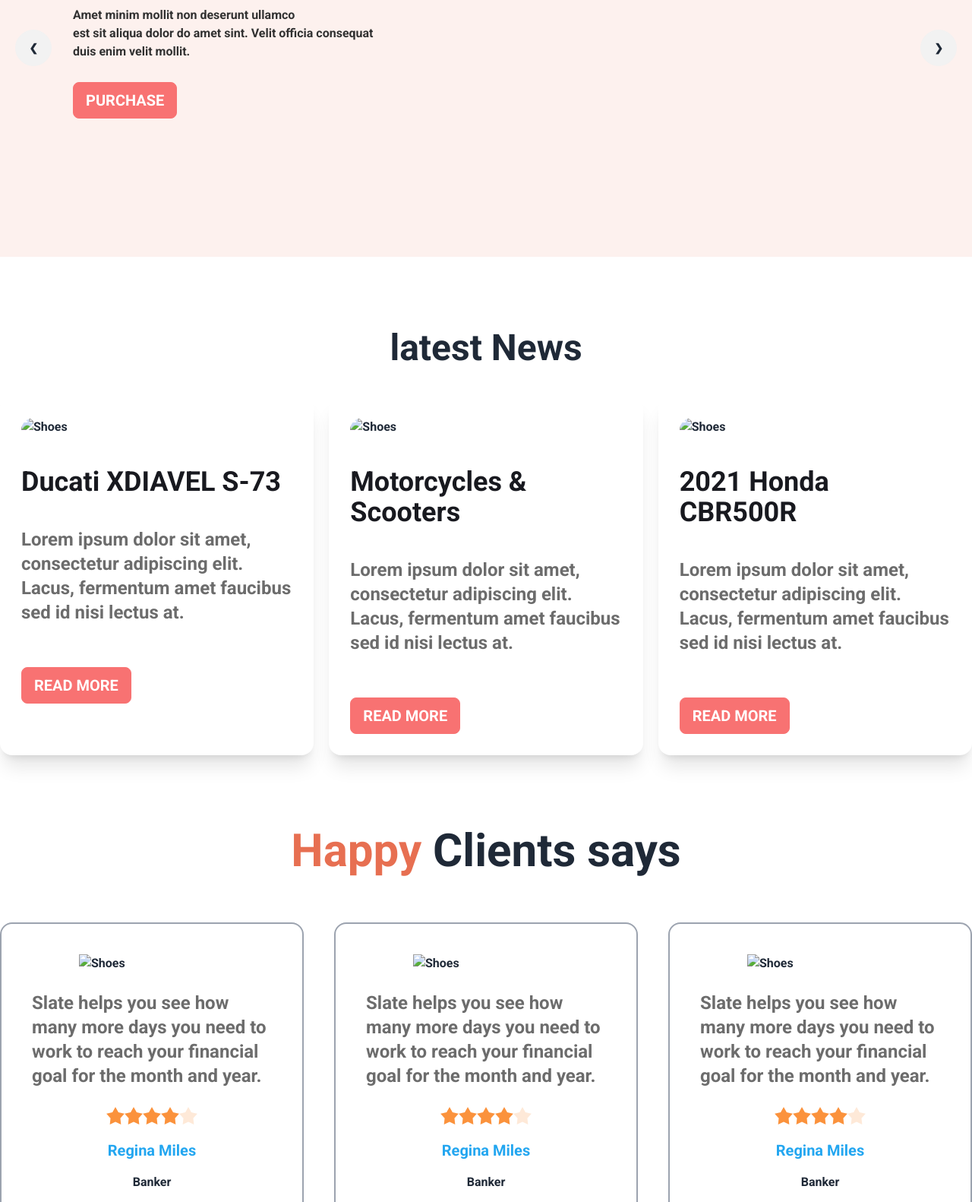
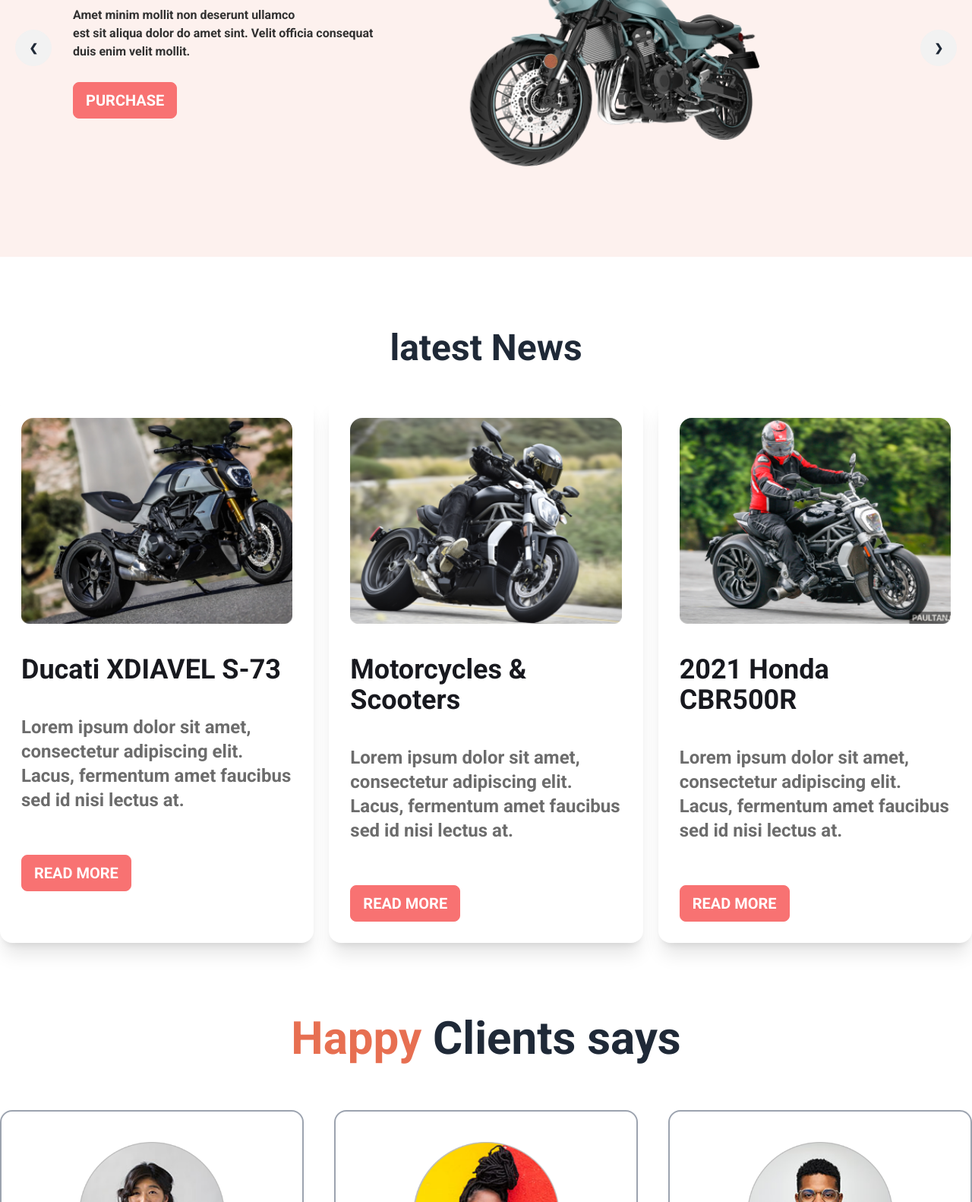
Before and after one commit to devalfares/biker-zone-resources, a plain HTML site: page index.html in a window 1280 px wide. Shown: the part 284-1866 px from the top of the page at 76% size. Drawn offline with nearby package versions, Linux system fonts and the light colour scheme; the site is published under a folder, as on GitHub Pages, so addresses that start at the root find nothing.

Commit message:
second commit

```diff
--- a/index.html
+++ b/index.html
@@ -66,7 +66,7 @@
 
                 </div>
                 <div class="flex-1">
-                    <img src="/images/slider/bike1.png" class="w-[400px]" />
+                    <img src="./images/slider/bike1.png" class="w-[400px]" />
                 </div>
               </div>
               <div class="absolute flex justify-between transform -translate-y-1/2 left-5 right-5 top-1/2">
@@ -86,7 +86,7 @@
 
                 </div>
                 <div class="flex-1">
-                    <img src="/images/slider/bike2.png" class="w-[400px]" />
+                    <img src="./images/slider/bike2.png" class="w-[400px]" />
                 </div>
               </div>
               <div class="absolute flex justify-between transform -translate-y-1/2 left-5 right-5 top-1/2">
@@ -106,7 +106,7 @@
 
                 </div>
                 <div class="flex-1">
-                    <img src="/images/slider/bike3.png" class="w-[400px]" />
+                    <img src="./images/slider/bike3.png" class="w-[400px]" />
                 </div>
               </div>
               <div class="absolute flex justify-between transform -translate-y-1/2 left-5 right-5 top-1/2">
@@ -126,7 +126,7 @@
 
                 </div>
                 <div class="flex-1">
-                    <img src="/images/slider/bike1.png" class="w-[400px]" />
+                    <img src="./images/slider/bike1.png" class="w-[400px]" />
                 </div>
               </div>
               <div class="absolute flex justify-between transform -translate-y-1/2 left-5 right-5 top-1/2">
@@ -149,7 +149,7 @@
       <div class="grid grid-cols-1 md:grid-cols-2 lg:grid-cols-3 gap-5 mt-10">
         <!-- first card -->
         <div class="card bg-base-100 shadow-xl p-7">
-          <figure class=""><img class="w-full" src="/images/others/latest1.png" alt="Shoes" /></figure>
+          <figure class=""><img class="w-full" src="./images/others/latest1.png" alt="Shoes" /></figure>
           <div class="mt-10 ">
             <h2 class="card-title   lg:text-4xl md:text-3xl sm:text-xl font-semibold text-[#18191F]">Ducati XDIAVEL S-73</h2>
             <p class="lg:text-2xl text-[#6C6C6C] font-normal leading-10 mt-10">Lorem ipsum dolor sit amet, consectetur adipiscing elit. Lacus, fermentum amet faucibus sed id nisi lectus at.</p>
@@ -160,7 +160,7 @@
         </div>
          <!-- secend card -->
          <div class="card bg-base-100 shadow-xl p-7">
-          <figure><img class="w-full"  src="/images/others/latest2.png" alt="Shoes" /></figure>
+          <figure><img class="w-full"  src="./images/others/latest2.png" alt="Shoes" /></figure>
           <div class="mt-10">
             <h2 class="card-title  lg:text-4xl md:text-3xl sm:text-xl font-semibold text-[#18191F]">Motorcycles & Scooters</h2>
             <p class="lg:text-2xl text-[#6C6C6C] font-normal leading-10 mt-10">Lorem ipsum dolor sit amet, consectetur adipiscing elit. Lacus, fermentum amet faucibus sed id nisi lectus at.</p>
@@ -171,7 +171,7 @@
         </div>
          <!-- third card -->
          <div class="card bg-base-100 shadow-xl p-7">
-          <figure><img class="w-full"  src="/images/others/latest3.png" alt="Shoes" /></figure>
+          <figure><img class="w-full"  src="./images/others/latest3.png" alt="Shoes" /></figure>
           <div class="mt-10">
             <h2 class="card-title  lg:text-4xl md:text-3xl sm:text-xl font-semibold text-[#18191F]">2021 Honda CBR500R</h2>
             <p class="lg:text-2xl text-[#6C6C6C] font-normal leading-10 mt-10">Lorem ipsum dolor sit amet, consectetur adipiscing elit. Lacus, fermentum amet faucibus sed id nisi lectus at.</p>
@@ -191,7 +191,7 @@
 
         <!-- firset review -->
         <div class="card bg-base-100 p-10 mt-16 border-2 border-gray-400">
-          <figure><img class="w-48" src="/images/others/user-2.png" alt="Shoes" /></figure>
+          <figure><img class="w-48" src="./images/others/user-2.png" alt="Shoes" /></figure>
           <div class=" ">
             <p class="lg:text-2xl text-[#6C6C6C] font-normal leading-10 mt-6 ">Slate helps you see how many more days you need to work to reach your financial goal for the month and year.</p>
             <div class="flex rating mt-6 justify-center">
@@ -210,7 +210,7 @@
         </div>
         <!-- second review -->
         <div class="card bg-base-100 p-10 mt-16 border-2 border-gray-400">
-          <figure><img class="w-48" src="/images/others/user-3.png" alt="Shoes" /></figure>
+          <figure><img class="w-48" src="./images/others/user-3.png" alt="Shoes" /></figure>
           <div class=" ">
             <p class="lg:text-2xl text-[#6C6C6C] font-normal leading-10 mt-6 ">Slate helps you see how many more days you need to work to reach your financial goal for the month and year.</p>
             <div class="flex rating mt-6 justify-center">
@@ -229,7 +229,7 @@
         </div>
         <!-- third review -->
         <div class="card bg-base-100 p-10 mt-16 border-2 border-gray-400">
-          <figure><img class="w-48" src="/images/others/user-1.png" alt="Shoes" /></figure>
+          <figure><img class="w-48" src="./images/others/user-1.png" alt="Shoes" /></figure>
           <div class=" ">
             <p class="lg:text-2xl text-[#6C6C6C] font-normal leading-10 mt-6 ">Slate helps you see how many more days you need to work to reach your financial goal for the month and year.</p>
             <div class="flex rating mt-6 justify-center">
@@ -256,7 +256,7 @@
 
       <div class="hero mt-20 ">
         <div class="hero-content flex-col lg:gap-24 lg:flex-row">
-          <img src="/images/others/faq.png" class="w-3/4 lg:max-w-sm rounded-lg shadow-2xl" />
+          <img src="./images/others/faq.png" class="w-3/4 lg:max-w-sm rounded-lg shadow-2xl" />
           <div>
             <div class="collapse collapse-arrow ">
               <input type="radio" name="my-accordion-2" checked="checked" />
@@ -337,8 +337,8 @@
         </div>
         <div class="justify-center grid grid-col-1 gap-4">
           <span class="footer-title text-xl">Get the App</span>
-          <a><img class="w-36" src="images/others/android.png" alt=""></a>
-          <a><img class="w-36" src="images/others/ios.png" alt=""></a>
+          <a><img class="w-36" src="./images/others/android.png" alt=""></a>
+          <a><img class="w-36" src="./images/others/ios.png" alt=""></a>
         </div>
       </footer>
 
```
